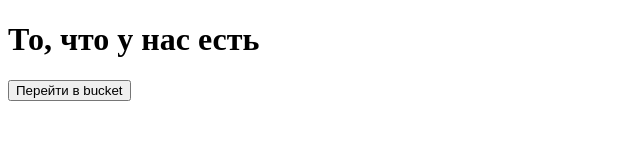
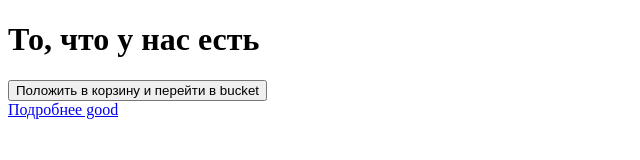
Before and after one commit to ildarbiano/iaac_sre_server, a plain HTML site: page astra-simple-web-shop/index.html in a window 1280 px wide. Shown: the whole page, without its empty margins (0-640 px from the left). Drawn offline with Linux system fonts and the light colour scheme.

Commit message:
Circle html static files

```diff
--- a/astra-simple-web-shop/index.html
+++ b/astra-simple-web-shop/index.html
@@ -7,7 +7,13 @@
 </head>
 <body>
     <h1>То, что у нас есть</h1>
-    <form action="bucket.html" target="_blank">
-        <button>Перейти в bucket</button>
-    </body>
+    <div>
+      <form action="bucket.html" target="_self">
+        <button>Положить в корзину и перейти в bucket</button><br>
+    </div>
+
+    <div>
+        <a href="good.html" class="btn">Подробнее good</a>
+    </div>
+   </body>
 </html>
```
Also changed, not shown: astra-simple-web-shop/bucket.html (+1 -1 lines), astra-simple-web-shop/good.html (+1 -1 lines), astra-simple-web-shop/input.html (+1 -1 lines).
